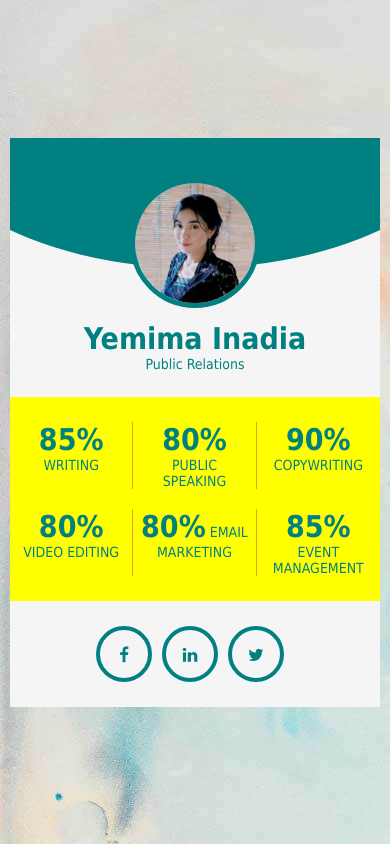
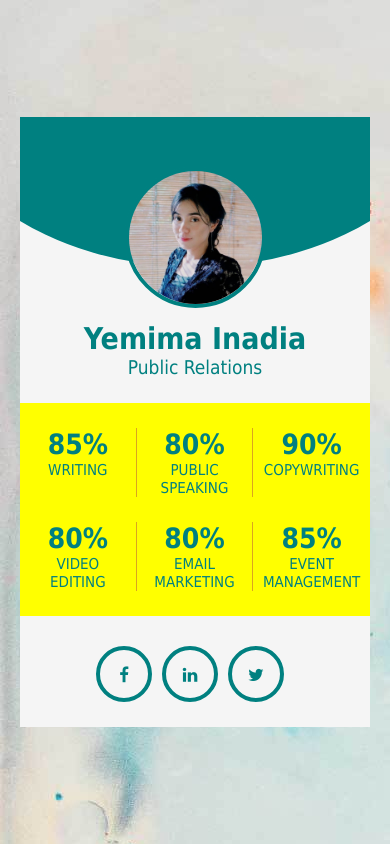
Before and after one commit to yemimainadia/cardhover, a PHP site: page / in a window 390 px wide. Run offline with PHP 8.4, Linux system fonts and the light colour scheme.

Commit message:
styling responsive and custom js to detect mobile

```diff
--- /dev/null
+++ b/detect-browser.js
@@ -0,0 +1,7 @@
+if (/Android|webOS|iPhone|iPad|iPod|BlackBerry|IEMobile|Opera Mini/i.test(navigator.userAgent)) {
+    // some code..
+    console.log('mobile');
+
+} else {
+    console.log('desktop')
+}
--- a/profile.html
+++ b/profile.html
@@ -1,185 +1,18 @@
 <!DOCTYPE html>
 <html lang="en">
-    <head>
-        <meta charset="UTF-8">
-        <title>My Profile</title>
-        <link rel="stylesheet"
-        href="https://stackpath.bootstrapcdn.com/font-awesome/4.7.0/css/font-awesome.min.css">
 
-        <style>
+<head>
+    <meta charset="UTF-8">
+    <meta name="viewport" content="width=device-width, initial-scale=1.0">
+    <title>My Profile</title>
+    <link rel="stylesheet" href="https://stackpath.bootstrapcdn.com/font-awesome/4.7.0/css/font-awesome.min.css">
+    <link rel="stylesheet" href="style.css">
+    <script src="detect-browser.js"></script>
+</head>
 
-
-            body{
-                margin: 0;
-                background-image: url(bg.jpg);
-                font-family: tahoma;
-            }
-
-            .page{
-                min-height: 100vh;
-                display: flex;
-            }
-
-            .page-container{
-                padding-left: 10px;
-                padding-right: 10px;
-                margin: auto;
-            }
-
-            .profile-avatar{
-                width: 380px;
-            }
-
-            .profile{
-                box-sizing: border-box;
-                max-width: 380px;
-                padding-top: 40px;
-                font-family: tahoma;
-                font-size: 14px;
-                font-weight: 400;
-                color:teal;
-                background-color: whitesmoke;
-                text-align: center;
-                position: relative;
-                z-index: 0;
-                overflow: hidden;
-            }
-
-            .profile:before{
-                content: "";
-                width: 85px;
-                height: 50px;
-                transition: transform 0.5s cubic-bezier(0.42,0.04,0.13,0.92);
-                border-radius: 50%;
-                background-color: teal;
-                position: absolute;
-                top: -70px;
-                left: 50%;
-                z-index: -1;
-                transform: translateX(-50%) scale(7);
-            }
-
-            .profile:hover:before{
-                transition: transform 0.7s cubic-bezier(0.77, 0.09, 0, 1.31);
-                transform: translateX(-50%)
-                translateY(200%) scale(25);
-            }
-
-            .profile:hover,
-            .profile:hover .profile-value,
-            .profile:hover .profile-social{
-                color: whitesmoke;
-            }
-
-            .profile:hover .profile-group,
-            .profile:hover .profile-avatar{
-                border-color: whitesmoke;
-            }
-
-            .profile:hover .profile-stats{
-                background-color: teal;
-            }
-
-            .profile-header{
-                transition: color 0.4 ease-out .1s;
-            }
-
-            .profile-avatar{
-                border-radius: 50%;
-                width: 120px;
-                height: 120px;
-                border: 5px solid teal;
-                transition: border-color 0.4s ease-out .1s;
-
-            }
-
-            .profile:hover .profile-avatar{
-                transition-delay: 0.2s;
-            }
-
-            .profile-name{
-                margin-top: 10px;
-                margin-bottom: 0;
-                font-size: 30px;
-            }
-
-            .profile-stats{
-                display: flex;
-                justify-content: flex-start;
-                flex-wrap: wrap;
-                margin-top: 25px;
-                margin-bottom: 25px;
-                background-color: yellow;
-                padding-top: 25px;
-                padding-bottom: 25px;
-                transition: background-color 0.4s ease-out .1s;
-            }
-
-            .profile:hover .profile-stats{
-                transition-delay: 0.2s;
-            }
-
-            .profile-group{
-                box-sizing: border-box;
-                width: 33.3333%;
-                transition: border-color 0.4s ease-out .1s;
-                border-right: 1px solid goldenrod;
-                padding-left: 2%;
-                padding-right: 2%;
-            }
-
-            .profile:hover .profile-group{
-                transition-delay: 0.4s;
-            }
-
-            .profile-group:nth-child(n+4){
-                margin-top: 20px;
-            }
-
-            .profile-group:nth-child(3n+3){
-                border-right: none;
-            }
-
-            .profile-param .profile-value{
-                display: block;
-                transition: color 0.4s ease-out .1s;
-            }
-
-            .profile-param{
-                text-transform: uppercase;
-            }
-
-            .profile-value{
-                font-size: 30px;
-                color: teal;
-                font-weight: 700;
-            }
-
-            .profile-socials{
-                padding-bottom: 25px;
-                display: flex;
-                justify-content: center;
-                align-content: center;
-                font-size: 17px;
-            }
-
-            .profile-social{
-                border: 4px solid teal;
-                color: teal;
-                border-radius: 50%;
-                transition: color 0.4s ease-out 0.3s;
-                width: 18px;
-                height: 18px;
-                padding: 15px;
-                position: relative;
-                margin-right: 10px;
-            }
-
-        </style>
-    </head>
 <body>
 
-    <div class="page">
+    <div id="wrapperSitus" class="page">
         <div class="page-container">
             <article class="profile">
                 <header class="profile-header">
--- a/style.css
+++ b/style.css
@@ -161,3 +161,105 @@ body {
     position: relative;
     margin-right: 10px;
 }
+
+
+/* ----------- Responsive ----------- */
+
+
+/* Layar 10254  */
+
+@media only screen and (max-width: 1024px) {
+    .profile {
+        max-width: 100%;
+        padding-top: 80px;
+    }
+    .profile-avatar {
+        height: 25%;
+        width: 25%;
+        border-width: 8px;
+    }
+    .profile:before {
+        width: 18%;
+        height: 80px;
+    }
+    .profile-name {
+        font-size: 48px;
+    }
+    .profile-post {
+        font-size: 23px;
+    }
+    .profile-group span {
+        display: block;
+    }
+    .profile-param {
+        font-size: 20px;
+    }
+    .profile-value {
+        font-size: 40px;
+    }
+    .profile-group:nth-child(n+4) {
+        margin-top: 25px;
+    }
+}
+
+@media only screen and (max-width: 640px) {
+    .profile:before {
+        height: 70px;
+    }
+    .profile-avatar {
+        width: 30%;
+        height: 30%;
+        border-width: 6px;
+    }
+    .profile-param {
+        font-size: 17px;
+    }
+    .profile-stats {
+        margin-bottom: 30px;
+    }
+    .page-container {
+        padding: 20px;
+    }
+}
+
+@media only screen and (max-width: 414px) {
+    .profile-avatar {
+        width: 38%;
+        height: 38%;
+        border-width: 4px;
+    }
+    .profile {
+        padding-top: 50px;
+    }
+    .profile:before {
+        height: 55px;
+        width: 22%;
+    }
+    .profile-name {
+        font-size: 30px;
+    }
+    .profile-post {
+        font-size: 19px;
+    }
+    .profile-value {
+        font-size: 28px;
+    }
+    .profile-param {
+        font-size: 15px;
+    }
+}
+
+@media only screen and (max-width: 320px) {
+    .profile {
+        padding-top: 38px;
+    }
+    .profile:before {
+        height: 47px;
+    }
+    .profile-value {
+        font-size: 22px;
+    }
+    .profile-param {
+        font-size: 12px;
+    }
+}
```
